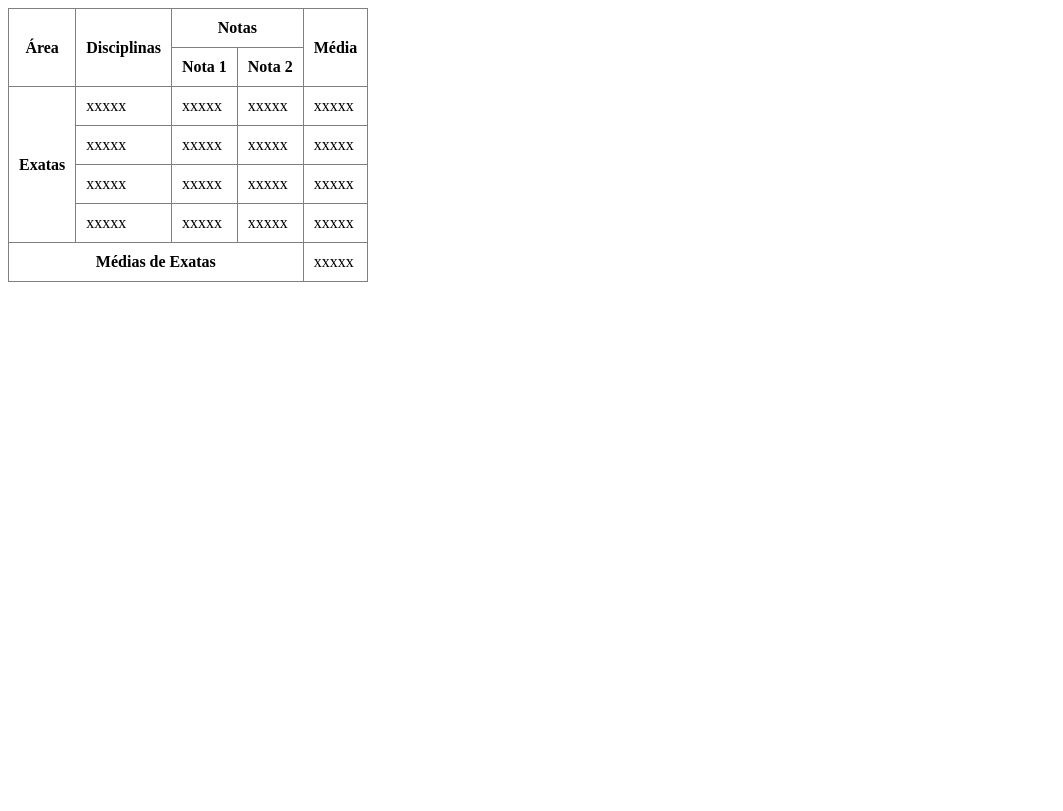
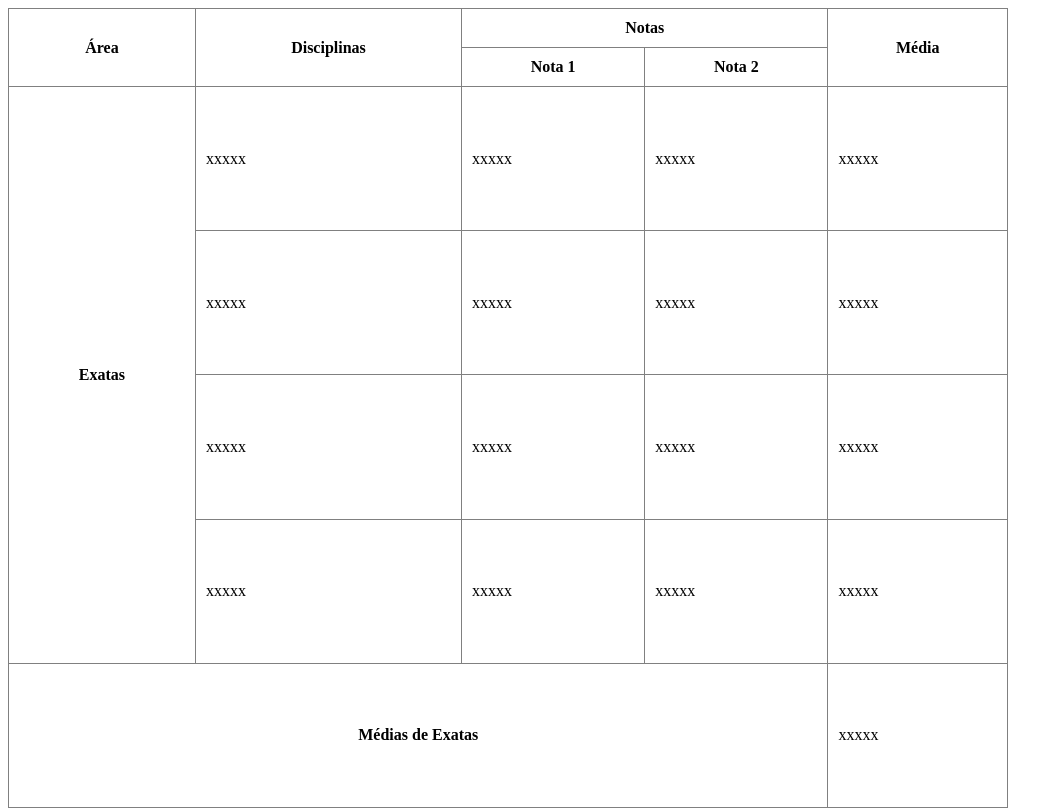
Before and after one commit to Leonardo-SD/curso-html, a plain HTML site: page desafios/d13/tabela3.html in a window 1280 px wide. Shown: the whole page, without its empty margins (0-1063 px from the left). Drawn offline with Linux system fonts and the light colour scheme.

Commit message:
Update tabela3.html

```diff
--- a/desafios/d13/tabela3.html
+++ b/desafios/d13/tabela3.html
@@ -8,6 +8,8 @@
     <style>
 table {
             border-collapse: collapse;
+            width: 1000px;
+            height: 800px;
         }
 th, td {
             border: 0.9px solid gray;
```
